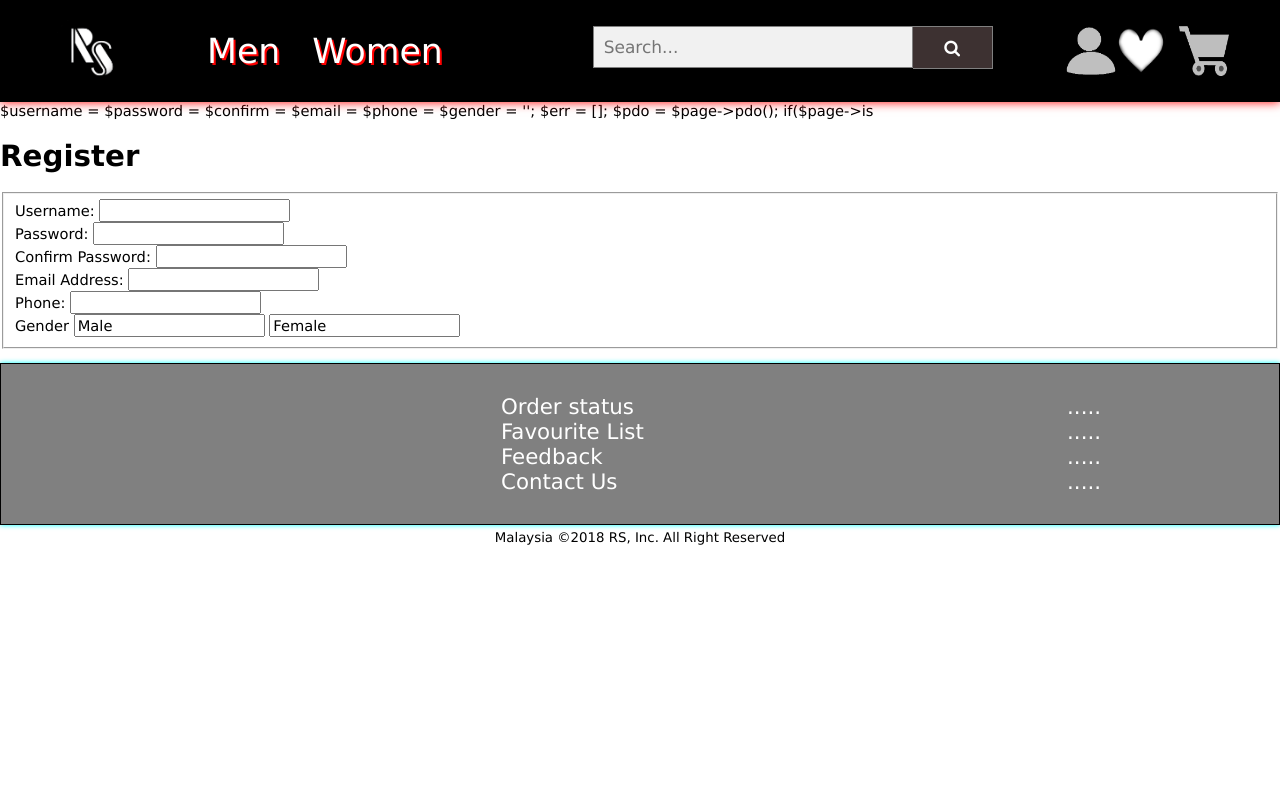
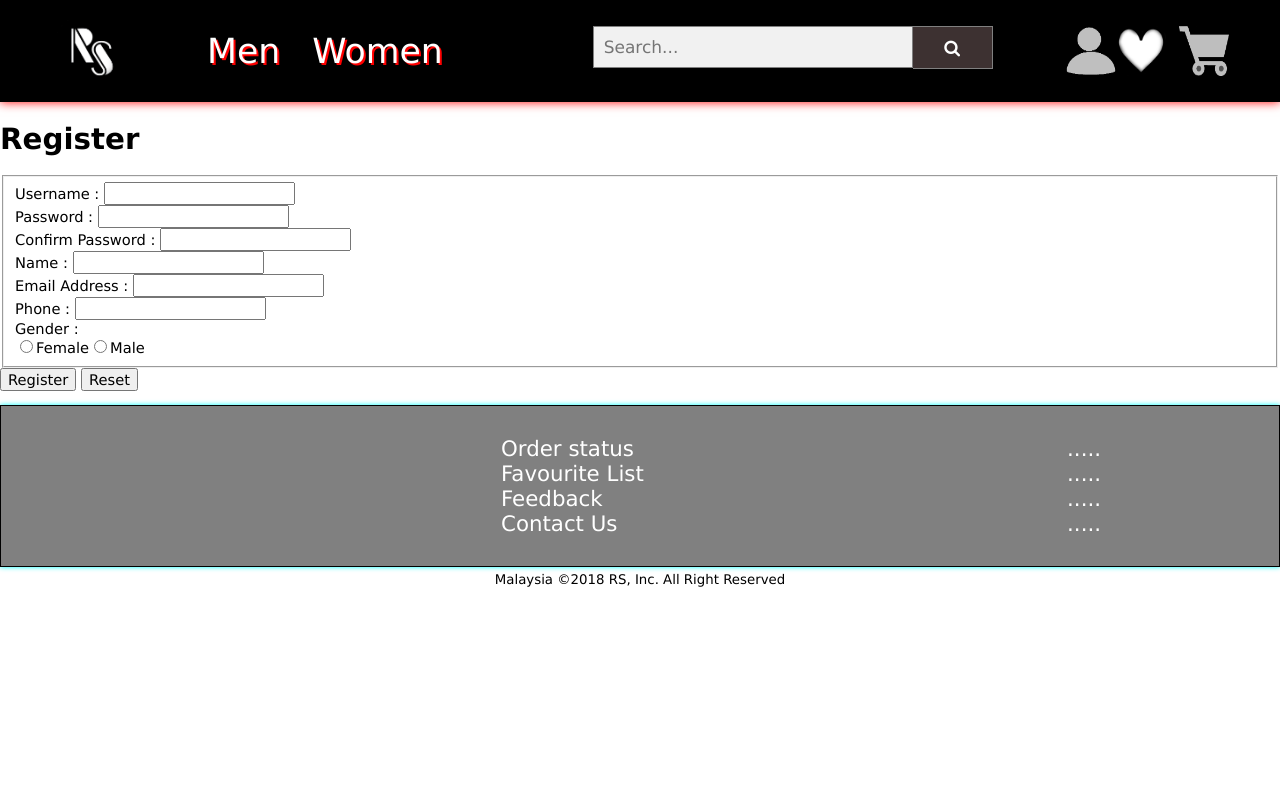
Before and after one commit to RaymondLer/RS, a PHP site: page /account/register.php in a window 1280 px wide. Run offline with PHP 8.4, Linux system fonts and the light colour scheme; some libraries are stand-ins or nearby versions.

Commit message:
Update _config, register

```diff
--- a/RS/_config.php
+++ b/RS/_config.php
@@ -108,6 +108,14 @@ class Html
         echo "<input type='hidden' name='$name' id='$name' value='$value' $attr>";
     }
 
+    public function radio_list($name, $items, $checked = '', $break = false, $attr = '') {
+        foreach ($items as $value => $text) {
+            $status = $value == $checked ? 'checked' : '';
+            echo "<label><input type='radio' name='$name' id='$name-$value' value='$value' $status $attr>$text</label>";
+            if ($break) echo '<br>';
+        }
+    }
+
     public function select($name, $items, $selected = '', $default = true, $attr = '') {
         echo "<select name='$name' id='$name' $attr>";
         if ($default) echo '<option value="">- Select One -</option>';
@@ -161,7 +169,6 @@ class Date
                 echo  "<option value=20$a>20$a</option>";
             }
         }
-
         echo "</select>";
     }
 }
--- a/RS/account/register.php
+++ b/RS/account/register.php
@@ -1,60 +1,159 @@
 <?php
 include'../_config.php';
+
+$username = $password = $confirm = $name = $email = $phone = $gender = '';
+$err = [];
+$pdo = $page->pdo();
+
+// Lookup arrays
+    $arr_gender = [
+        'F' => 'Female',
+        'M' => 'Male'
+    ];
+
+if($page->is_post()) {
+    $username = $page->post('username');
+    $password = $page->post('password');
+    $name     = $page->post('name');
+    $email    = $page->post('email');
+    $phone    = $page->post('phone');
+    $gender   = $page->post('gender');
+
+    if($username == '') {
+        $err['username'] = 'Username is required.';
+    }
+    else if(strlen($username) > 20) {
+        $err['username'] = 'Username must not more than 20 characters.';
+    }
+
+    else {
+        // Check if username is duplicated
+        $stm = $pdo->prepare("SELECT COUNT(*) FROM user WHERE username = ?");
+        $stm->execute([$username]);
+        $count = $stm->fetchColumn();
+
+        if ($count > 0) {
+            $err['username'] = 'Username duplicated. Try another.';
+        }
+    }
+
+    if($password == '') {
+        $err['password'] = 'Password is required.';
+    }
+
+    else if(strlen($password) < 5) {
+        $err['password'] = 'Password must more than 5 characters.';
+    }
+    else if(!preg_match('/^\S+$/', $password)) {
+        $err['password'] = 'Password should not contain spaces.';
+    }
+
+    if($confirm == '') {
+        $err['confirm'] = 'Confirm Password is required.';
+    }
+    else if($confirm != $password) {
+        $err['confirm'] = 'Confirm Password and Password not matched.';
+    }
+
+    if($name == '') {
+        $err['name'] = 'Name is required.';
+    }
+    else if(strlen($name) > 100) {
+        $err['name'] = 'Name must not more than 100 characters.';
+    }
+
+    if($email == '') {
+        $err['email'] = 'Email is required.';
+    }
+    else if(strlen($email) > 100) {
+        $err['email'] = 'Email no more than 100 characters.';
+    }
+    else if (filter_var($email, FILTER_VALIDATE_EMAIL) === false) {
+            $err['email'] = 'Email format invalid.';
+    }
+
+    if ($phone == '') {
+            $err['phone'] = 'Phone is required.';
+    }
+    else if (!preg_match('/^01\d-\d{7,8}$/', $phone)) {
+            $err['phone'] = 'Phone format invalid.';
+    }
+
+    if ($gender == '') {
+            $err['gender'] = '[Gender] cannot empty.';
+        }
+        else if (!preg_match('/^[FM]$/', $gender)) {
+            $err['gender'] = '[Gender] invalid.';
+        }
+
+    if(!err) {
+        // Password hash
+        $hash = password_hash($password, PASSWORD_DEFAULT);
+
+        // Insert customer record
+        $stm = $pdo->prepare("
+            INSERT INTO customer (username, hash, name, email, phone, gender)
+            VALUES (?, ?, ?, ?, ?, ?)
+        ");
+        $stm->execute([$username, $hash, $name, $email, $phone, $gender]);
+    }
+}
+
 $page->title = 'Registration';
 $page->header();
 ?>
 
-$username = $password = $confirm = $email = $phone = $gender = '';
-$err = [];
-$pdo = $page->pdo();
-
-if($page->is
-
-<form id='register' action='register.php' method="post">
+<form method="post" enctype="multipart/form-data">
     <div class="form">
         <h1>Register</h1>
         <fieldset>
             <div>
-                <label for="username">Username:</label>
-                <input for="">
+                <label for="username">Username :</label>
+                <?php $html->text('username', $username, 20) ?>
+                <?php $html->error($err, 'username') ?>
             </div>
 
             <div>
-                <label for="password">Password:</label>
-                <input for="">
+                <label for="password">Password :</label>
+                <?php $html->password('password', $password, 20) ?>
+                <?php $html->error($err, 'password') ?>
             </div>
 
             <div>
-                <label for="confirm">Confirm Password:</label>
-                <input for="">
+                <label for="confirm">Confirm Password :</label>
+                <?php $html->password('confirm', $confirm, 20) ?>
+                <?php $html->error($err, 'confirm') ?>
+            </div>
+
+            <div>
+                <label for="name">Name :</label>
+                <?php $html->text('name', $name, 100) ?>
+                <?php $html->error($err, 'name') ?>
             </div>
 
              <div>
-                <label for="email">Email Address:</label>
-                <input for="">
+                <label for="email">Email Address :</label>
+                 <?php $html->text('email', $email, 100) ?>
+                 <?php $html->error($err, 'email') ?>
             </div>
 
             <div>
-                <label for="phone">Phone:</label>
-                <input for="">
+                <label for="phone">Phone :</label>
+                <?php $html->text('phone', $phone, 12) ?>
+                <?php $html->error($err, 'phone') ?>
             </div>
 
             <div>
-                <label for="gender">Gender</label>
-                <input for="checkbox" name="gender" value="Male">
-                <input for="checkbox" name="gender" value="Female">
+                <label for="gender">Gender :</label>
+                <div>
+                    <?php $html->radio_list('gender', $arr_gender) ?>
+                </div>
             </div>
-            </div>
-
         </fieldset>
     </div>
+    <button>Register</button>
+    <button type="reset">Reset</button>
 </form>
-
-
-
-
-
-
 
 <?php
 $page->footer();
--- a/RS/index.php
+++ b/RS/index.php
@@ -1,4 +1,4 @@
-<?php
+ <?php
 
 include'_config.php';
 $page->title = 'Main';
--- a/RS/nbproject/private/private.xml
+++ b/RS/nbproject/private/private.xml
@@ -6,8 +6,8 @@
             <file>file:/C:/Users/Raymond/Desktop/RS/RS/account/register.php</file>
             <file>file:/C:/Users/Raymond/Desktop/RS/RS/account/login.php</file>
             <file>file:/C:/Users/Raymond/Desktop/RS/RS/_config.php</file>
-            <file>file:/C:/Users/Raymond/Desktop/RS/RS/include/_header.php</file>
-            <file>file:/C:/Users/Raymond/Desktop/RS/RS/main.php</file>
+            <file>file:/C:/Users/Raymond/Desktop/RS/RS/index.php</file>
+            <file>file:/C:/Users/Raymond/Desktop/RS/RS/css/index.css</file>
         </group>
     </open-files>
 </project-private>
```
